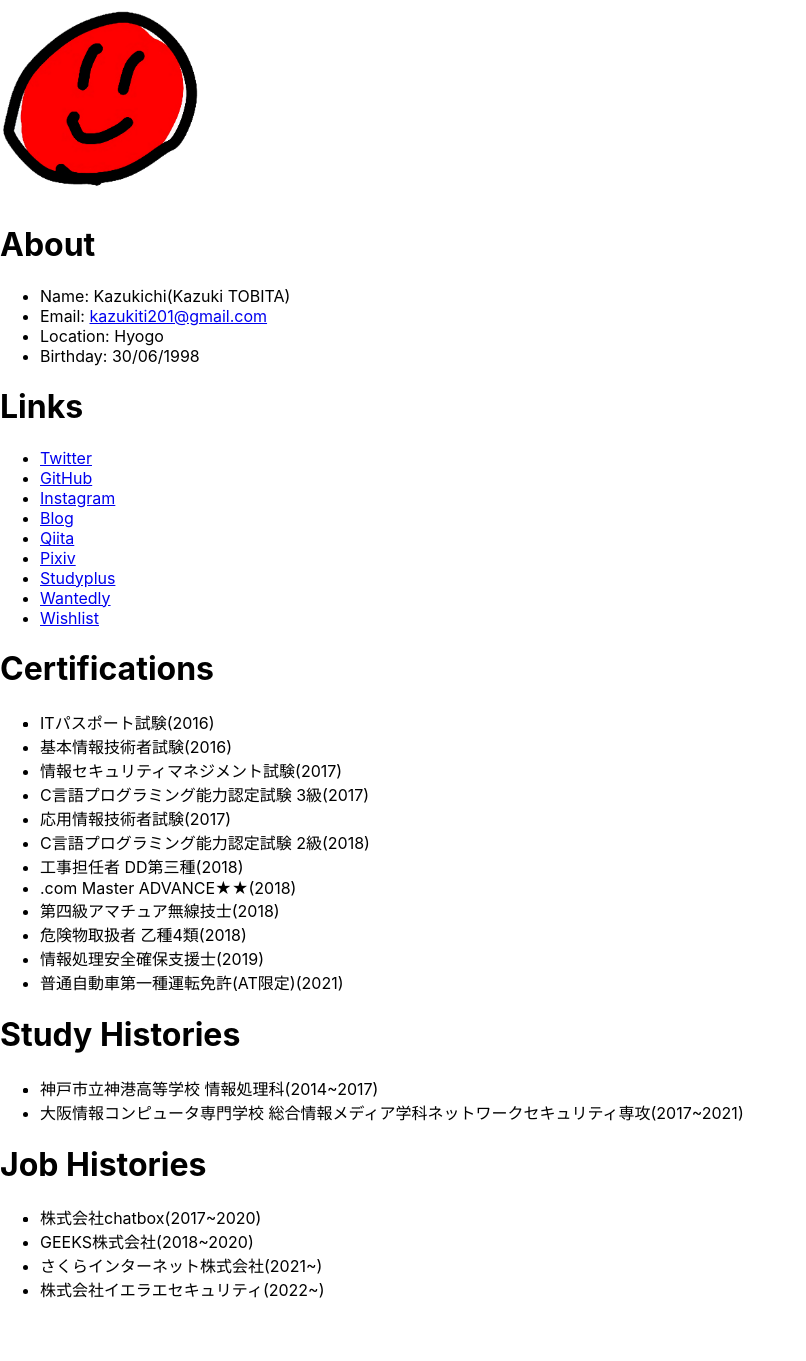
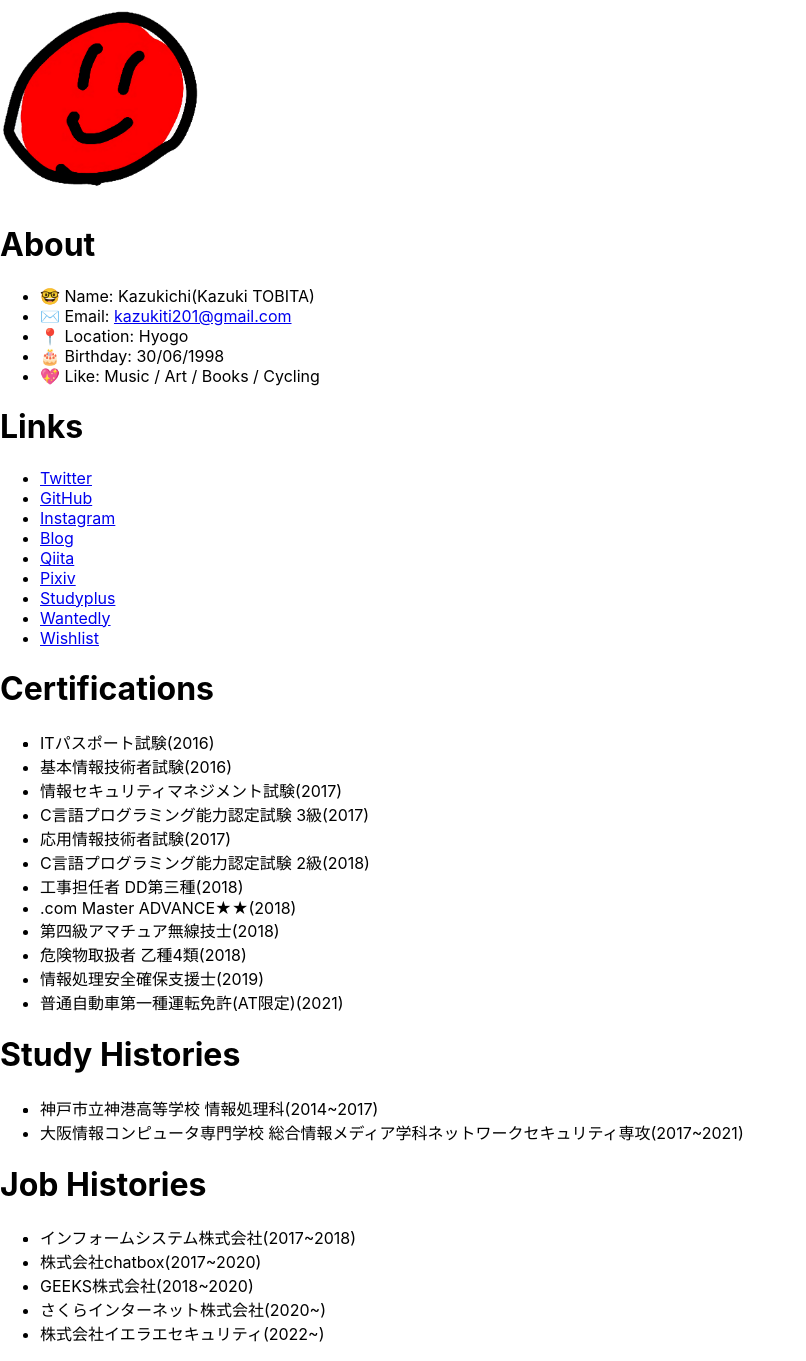
Before and after one commit to tyokinuhata/tyokinuhata.github.io, a React (Create React App) app: page / in a window 1280 px wide. Shown: the whole page, without its empty margins (0-806 px from the left). Before the commit the page ends 1317 px from the top, so only its background shows below. Built offline with nearby package versions, Linux system fonts and the light colour scheme.

Commit message:
Modify portfolio

```diff
--- a/src/App.tsx
+++ b/src/App.tsx
@@ -15,10 +15,11 @@ function App() {
       <img src={icon} className="App-logo" alt="logo" width="200" />
       <h1>About</h1>
       <ul>
-        <li>Name: {about.name.hn}({about.name.rn.first} {about.name.rn.last})</li>
-        <li>Email: <a href={`mailto:${about.email}`}>{about.email}</a></li>
-        <li>Location: {about.location}</li>
-        <li>Birthday: {about.birthday}</li>
+        <li>🤓 Name: {about.name.hn}({about.name.rn.first} {about.name.rn.last})</li>
+        <li>✉️ Email: <a href={`mailto:${about.email}`}>{about.email}</a></li>
+        <li>📍 Location: {about.location}</li>
+        <li>🎂 Birthday: {about.birthday}</li>
+        <li>💖 Like: {about.like.join(' / ')}</li>
       </ul>
       <h1>Links</h1>
       <ul>
--- a/src/portfolio.json
+++ b/src/portfolio.json
@@ -9,7 +9,8 @@
         },
         "email": "kazukiti201@gmail.com",
         "location": "Hyogo",
-        "birthday": "30/06/1998"
+        "birthday": "30/06/1998",
+        "like": ["Music", "Art", "Books", "Cycling"]
     },
     "links": [
         {
@@ -115,6 +116,11 @@
     ],
     "job_histories": [
         {
+            "name": "インフォームシステム株式会社",
+            "begin": 2017,
+            "end": 2018
+        },
+        {
             "name": "株式会社chatbox",
             "begin": 2017,
             "end": 2020
@@ -126,11 +132,12 @@
         },
         {
             "name": "さくらインターネット株式会社",
-            "begin": 2021
+            "begin": 2020
         },
         {
             "name": "株式会社イエラエセキュリティ",
             "begin": 2022
         }
-    ]
+    ],
+    "skills": ["PHP", "Laravel", "JavaScript", "CoffeeScript", "TypeScript", "Angular", "Vue.js", "React", "Python", "Django", "Flask", "Golang", "Gin", "Docker", "Kubernetes"]
 }
--- a/src/portfolio.ts
+++ b/src/portfolio.ts
@@ -9,6 +9,7 @@ export interface About {
   email: string;
   location: string;
   birthday: string;
+  like: Array<string>;
 }
 
 export interface Link {
```
